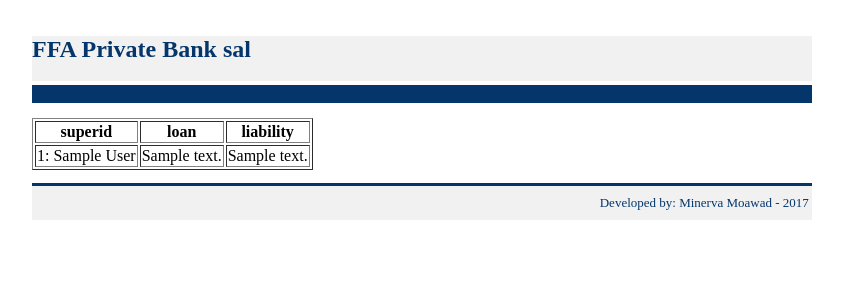
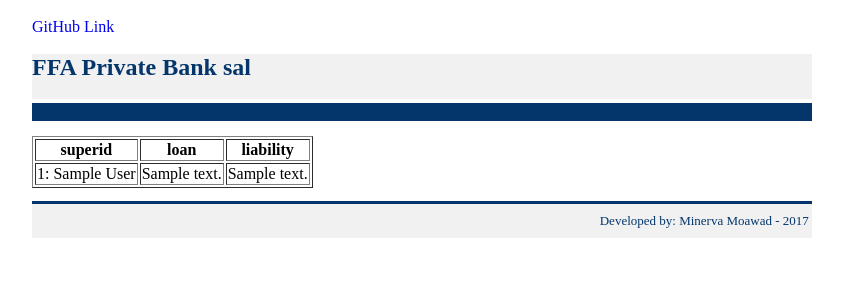
Before and after one commit to minerva22/ffa-cdr-admin, a Django app: page /cdradmin/ in a window 1280 px wide. Shown: the top 300 px of the page, without its empty margins (218-1061 px from the left). Run offline with Django 3.2, Linux system fonts and the light colour scheme; tables that the repository leaves empty hold one stand-in row (values such as "Sample post").

Commit message:
add github link in header. closes #8

```diff
--- a/cdradmin/templates/cdradmin/index.html
+++ b/cdradmin/templates/cdradmin/index.html
@@ -14,7 +14,8 @@
 			<td align="center">
 				<table cellSpacing="0" cellPadding="0" width="779" border="0">
 				<TBODY><br>
-
+			<tr><td><a  href="https://github.com/ffapb/ffa-cdr-admin" style="text-decoration: none">GitHub Link</a></td>
+					</tr>
 
 <tr>
 						<td><br>
```
